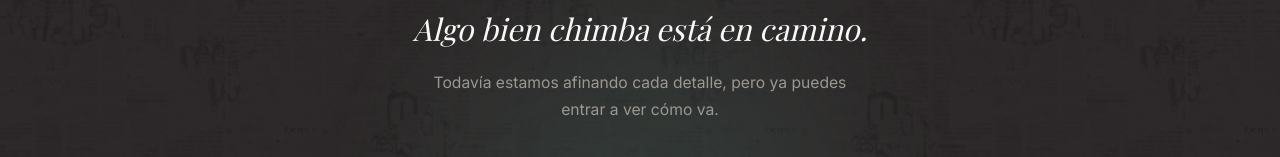
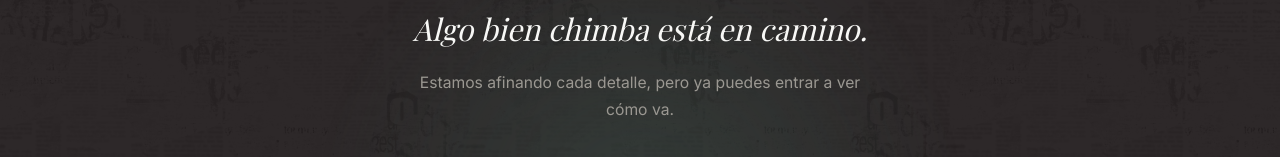
Before and after one commit to Branntt/brant-portfolio, a plain HTML site: page index.html in a window 1280 px wide. Shown: the part 1536-1693 px from the top of the page. Drawn offline with nearby package versions, Linux system fonts and the light colour scheme; a web font is replaced by a local one.

Commit message:
Quitar "Todavía" del mensaje de Coming Soon

```diff
--- a/index.html
+++ b/index.html
@@ -76,7 +76,7 @@
 
   <div class="soon-content">
     <p class="soon-line1">Algo bien chimba está en camino.</p>
-    <p class="soon-line2">Todavía estamos afinando cada detalle, pero ya puedes entrar a ver cómo va.</p>
+    <p class="soon-line2">Estamos afinando cada detalle, pero ya puedes entrar a ver cómo va.</p>
 
     <a href="home.html" class="soon-btn">Ver portafolio <span aria-hidden="true">→</span></a>
 
```
